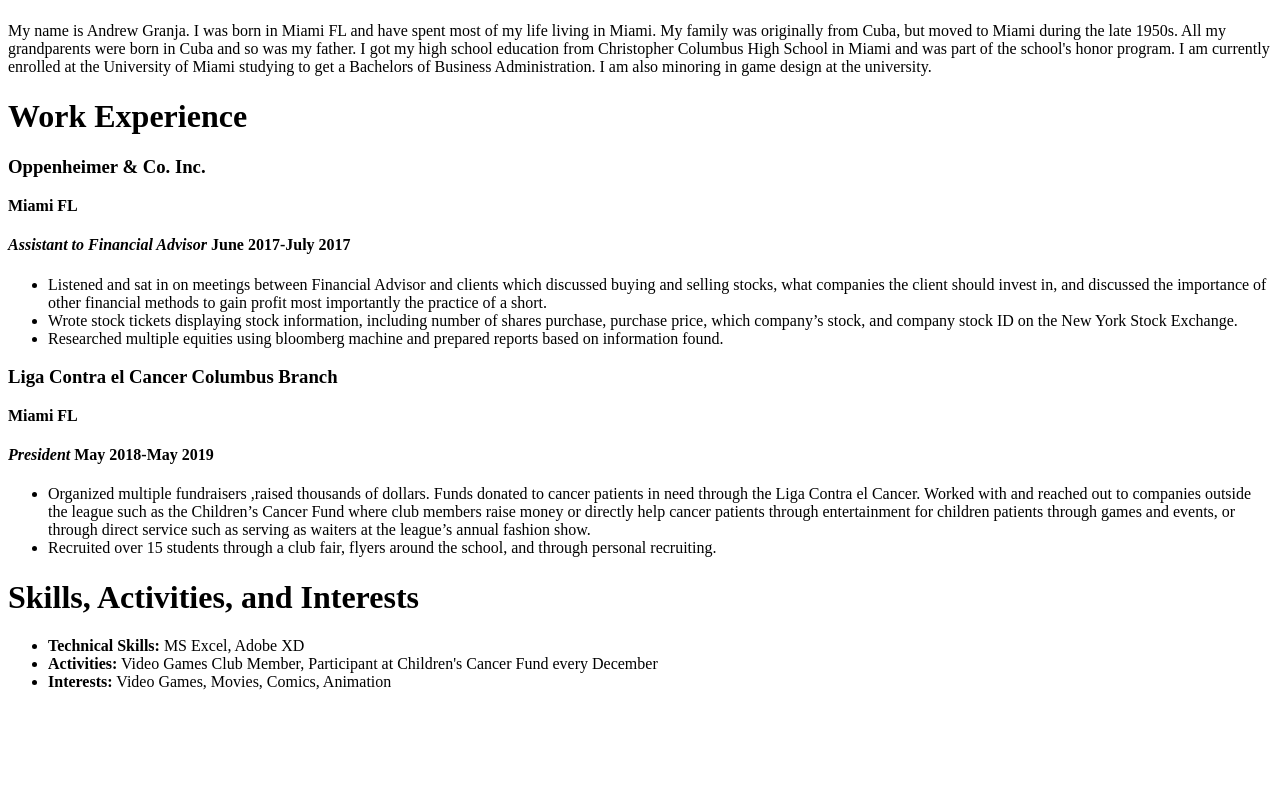
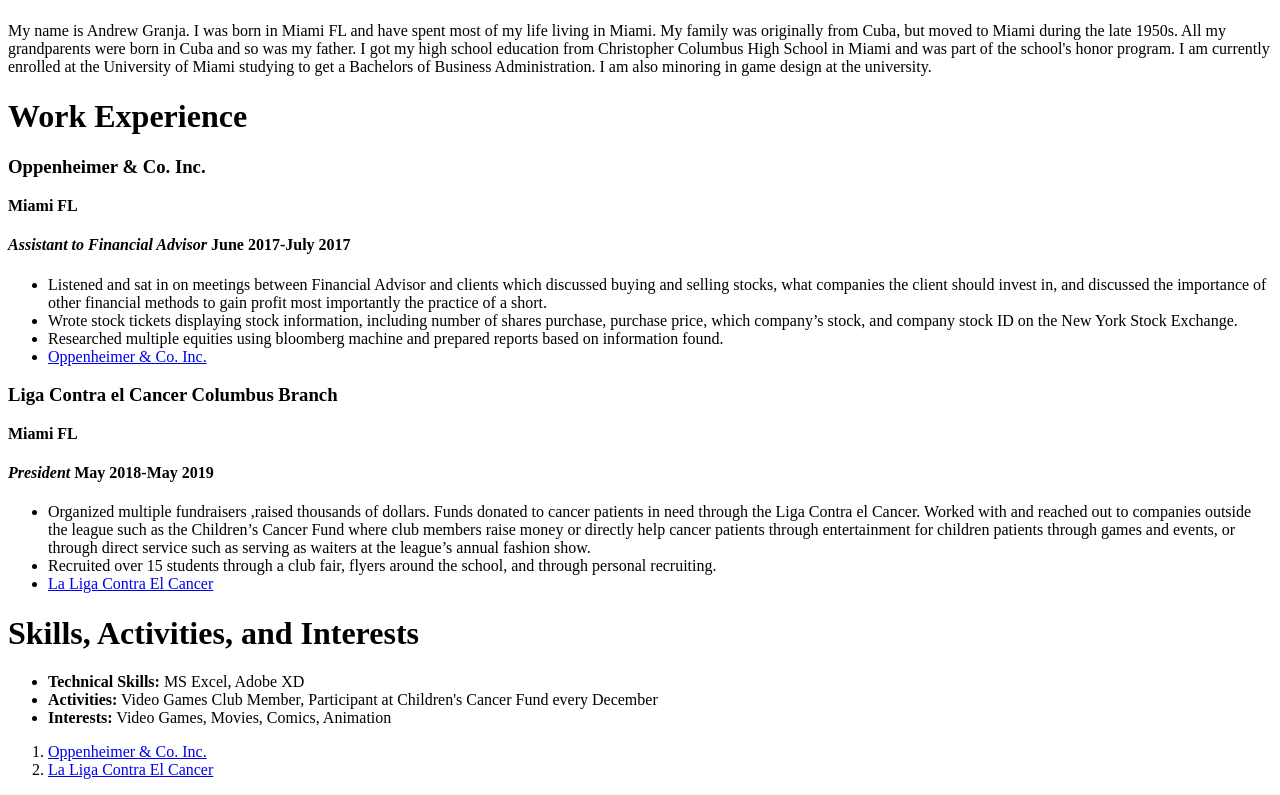
Before and after one commit to ajg327/test, a plain HTML site: page homework/Week 3/resume.html in a window 1280 px wide. Shown: the part 943-1738 px from the top of the page. Before the commit the page ends 1650 px from the top, so only its background shows below. Drawn offline with Linux system fonts and the light colour scheme.

Commit message:
Added Links to job experience

```diff
--- a/homework/Week 3/resume.html
+++ b/homework/Week 3/resume.html
@@ -50,6 +50,7 @@
   <li>Wrote stock tickets displaying stock information, including number of shares purchase,
     purchase price, which company’s stock, and company stock ID on the New York Stock Exchange.</li>
     <li>Researched multiple equities using bloomberg machine and prepared reports based on information found.</li>
+    <li> <a href="https://www.oppenheimer.com">Oppenheimer & Co. Inc.</a> </li>
 </ul>
 <h3>Liga Contra el Cancer Columbus Branch</h3>
 <strong>Miami FL</strong>
@@ -60,6 +61,7 @@
     help cancer patients through entertainment for children patients through games and events, or through direct service such as serving as
     waiters at the league’s annual fashion show.</li>
     <li>Recruited over 15 students through a club fair, flyers around the school, and through personal recruiting.</li>
+    <li> <a href="https://ligacontraelcancer.org">La Liga Contra El Cancer</a> </li>
 </ul>
 <h1>Skills, Activities, and Interests</h1>
 <ul>
@@ -67,5 +69,12 @@
   <li> <strong>Activities:</strong> Video Games Club Member, Participant at Children's Cancer Fund every December </li>
   <li> <strong>Interests:</strong> Video Games, Movies, Comics, Animation</li>
 </ul>
+
+<nav>
+  <ol>
+    <li> <a href="https://www.oppenheimer.com">Oppenheimer & Co. Inc.</a> </li>
+    <li> <a href="https://ligacontraelcancer.org">La Liga Contra El Cancer</a> </li>
+  </ol>
+</nav>
 </body>
 </html>
```
